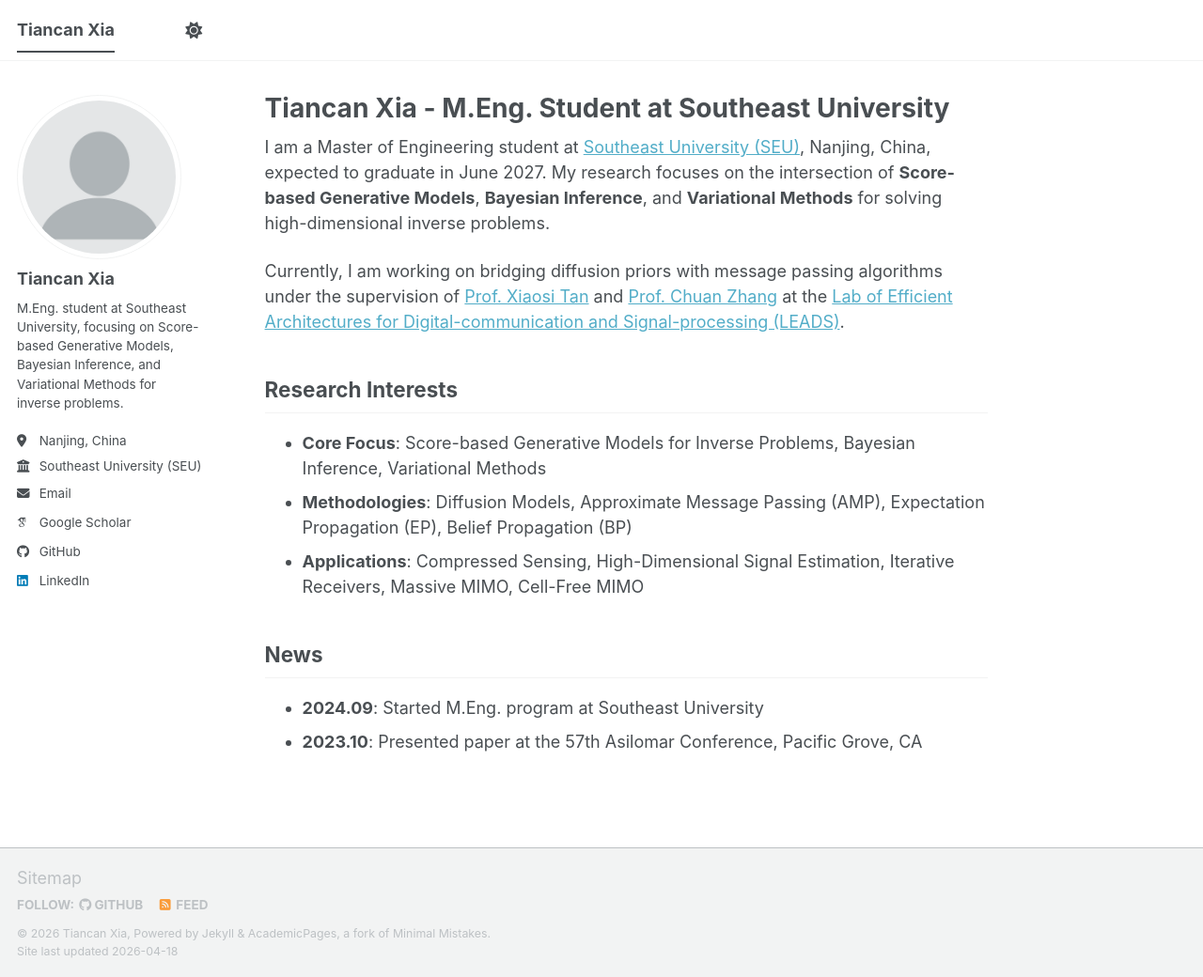
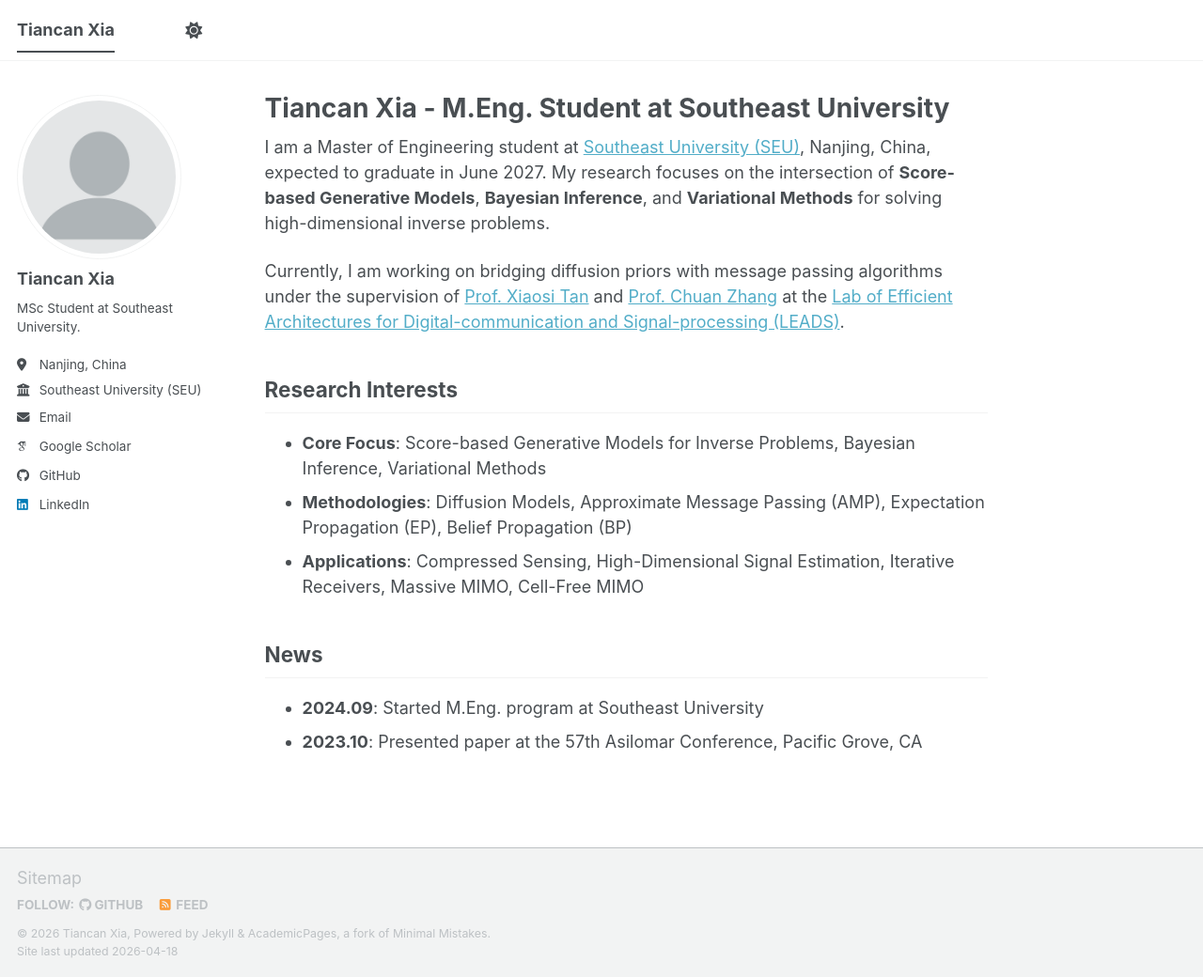
Before and after one commit to TiancanXia/TiancanXia.github.io, a Jekyll site: the page built from _pages/about.md, in a window 1280 px wide and 1040 px high. Shown: the whole window at 94% size. Built offline with Jekyll 4.4.1, drawn with Linux system fonts in a browser that asks for light colours; some web fonts are replaced; a script bundle is joined from its source files by our own code; library files that are not in the unit come from our copies.

Commit message:
Update bio in configuration file

```diff
--- a/_config.yml
+++ b/_config.yml
@@ -26,7 +26,7 @@ author:
   avatar           : "profile.png"
   name             : "Tiancan Xia"
   pronouns         : # example: "she/her"
-  bio              : "M.Eng. student at Southeast University, focusing on Score-based Generative Models, Bayesian Inference, and Variational Methods for inverse problems."
+  bio              : "MSc Student at Southeast University."
   location         : "Nanjing, China"
   employer         : "Southeast University (SEU)"
   uri              : # URL
```
